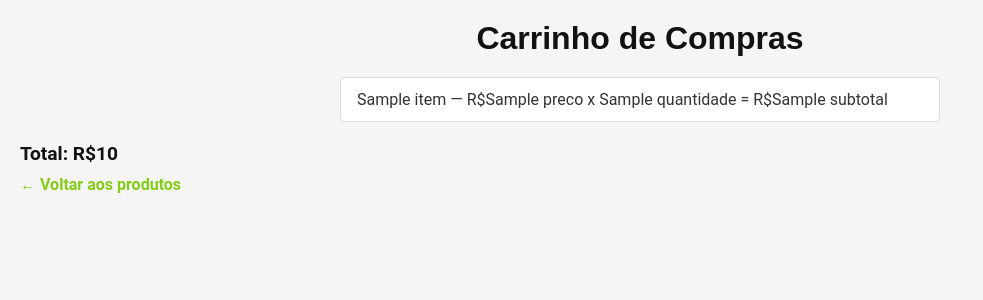
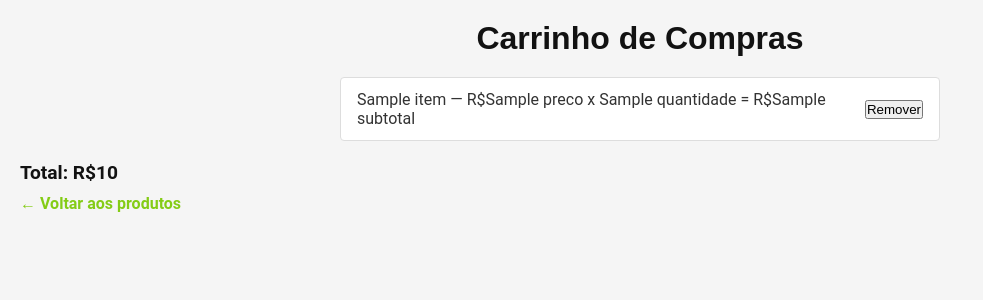
Before and after one commit to Maria72714/Gorilla_PSI, a Flask app: template templates/carrinho.html in a window 1280 px wide. Shown: the top 300 px of the page, without its empty margins (0-983 px from the left). Run offline with Flask 3, Linux system fonts and the light colour scheme; the template is opened without the code that fills it: most values are stand-ins (such as "Sample title", 1, 10 or a date in 2020).

Commit message:
adicionei a função remover produtos do carrinho

```diff
--- a/app.py
+++ b/app.py
@@ -100,6 +100,14 @@ def carrinho():
     # Passa lista de itens e total para o template
     return render_template('carrinho.html',carrinho=carrinho_produtos,total=total)
 
+@app.route('/remover',methods = ['POST','GET'])
+def remover():
+    produto_remover = int(request.form.get('produto'))
+    carrinho = session.get('carrinho', [])
+    if produto_remover in carrinho:
+        carrinho.remove(produto_remover)
+        session['carrinho'] = carrinho
+    return redirect(url_for('carrinho'))
 
 
 if __name__ == '__main__':
--- a/templates/carrinho.html
+++ b/templates/carrinho.html
@@ -15,6 +15,10 @@
       {% for item in carrinho %}
         <li>
           {{ item.nome }} — R${{ item.preco }} x {{ item.quantidade }} = R${{ item.subtotal }}
+          <form action="{{ url_for('remover') }}" method="post">
+            <input type="hidden" name="produto" value="{{ item.id }}">
+            <button type="submit">Remover</button>
+          </form>
         </li>
       {% endfor %}
     </ul>
```
